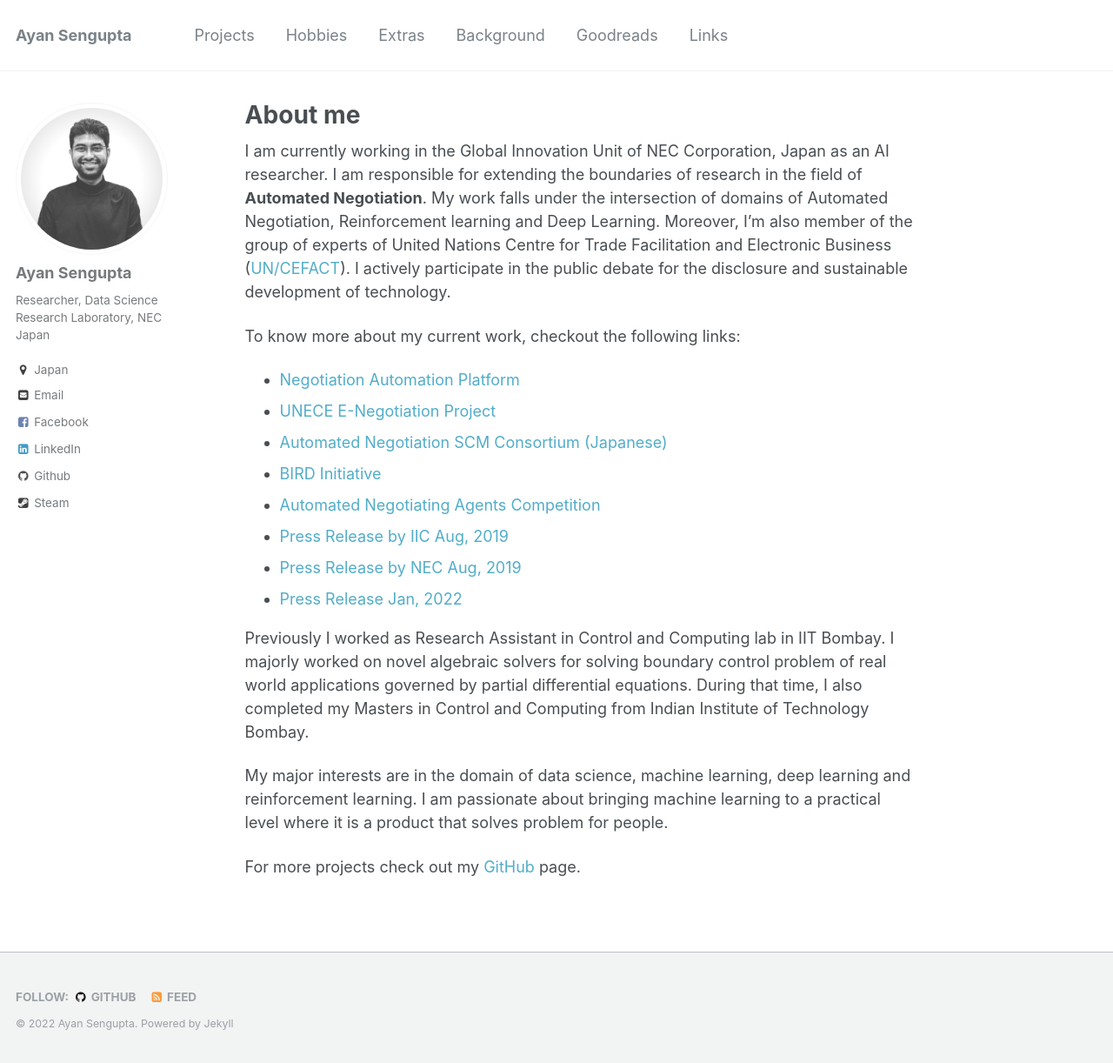
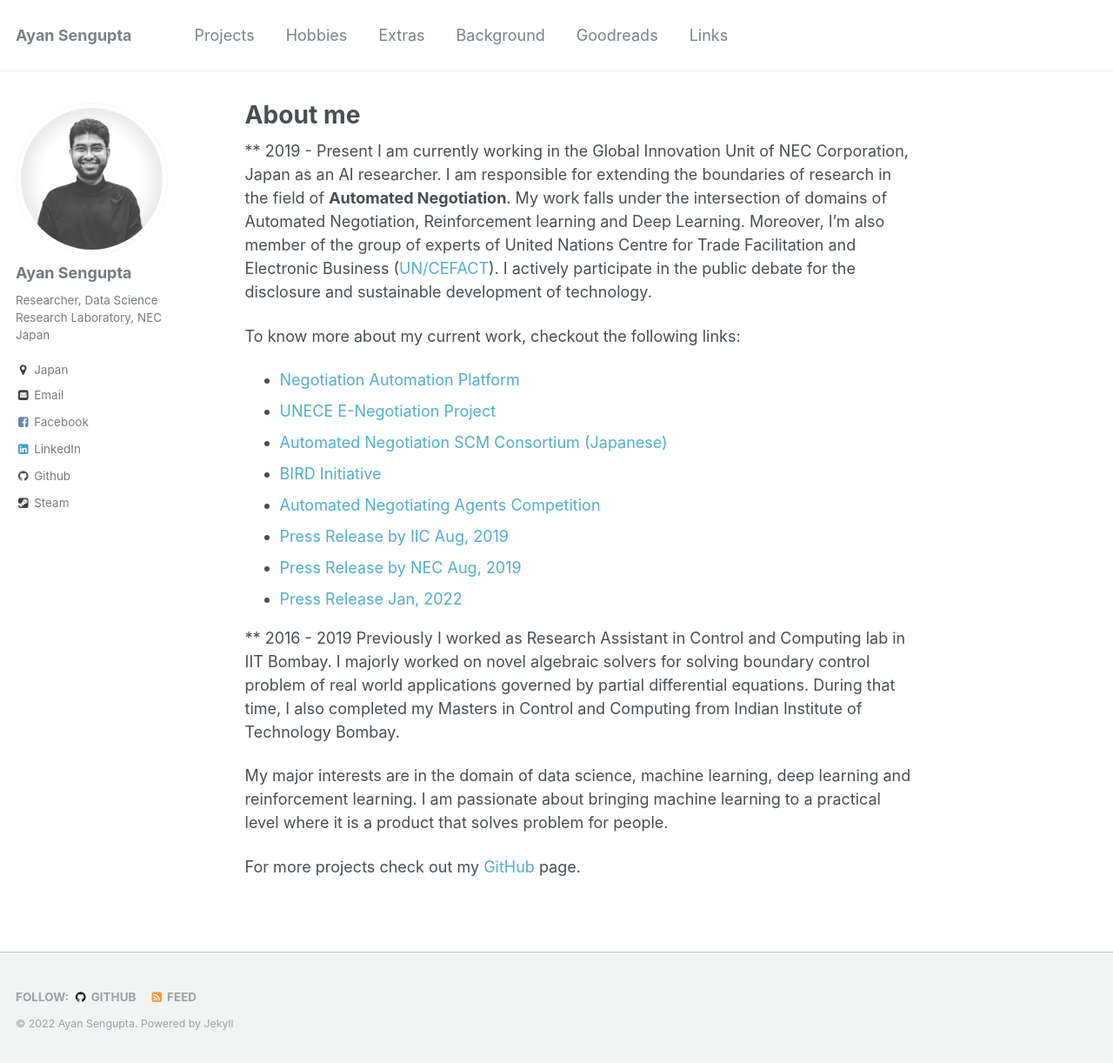
Before and after one commit to ayansengupta17/ayansengupta17.github.io, a Jekyll site: the page built from _pages/about.md, in a window 1280 px wide and 1222 px high. Shown: the whole window at 87% size. Built offline with Jekyll 4.4.1, drawn with Linux system fonts in a browser that asks for light colours.

Commit message:
Update about.md

```diff
--- a/_pages/about.md
+++ b/_pages/about.md
@@ -4,6 +4,7 @@
 excerpt: "About me"
 ---
 
+** 2019 - Present
 I am currently working in the Global Innovation Unit of NEC
 Corporation, Japan as an AI researcher. I am responsible for extending
 the boundaries of research in the field of **Automated Negotiation**.
@@ -22,6 +23,8 @@
 * [Press Release by NEC Aug, 2019](https://www.nec.com/en/press/201908/global_20190821_02.html)
 * [Press Release Jan, 2022](https://www.globenewswire.com/news-release/2022/01/17/2367820/0/en/Industry-IoT-Consortium-Welcomes-BIRD-INITIATIVE-to-Negotiation-Automation-Platform-Testbed.html)
 
+
+** 2016 - 2019
 Previously I worked as Research Assistant in Control and Computing lab in IIT Bombay.
 I majorly worked on novel algebraic solvers for solving boundary control problem of real
 world applications governed by partial differential equations. During that time, I also
```
